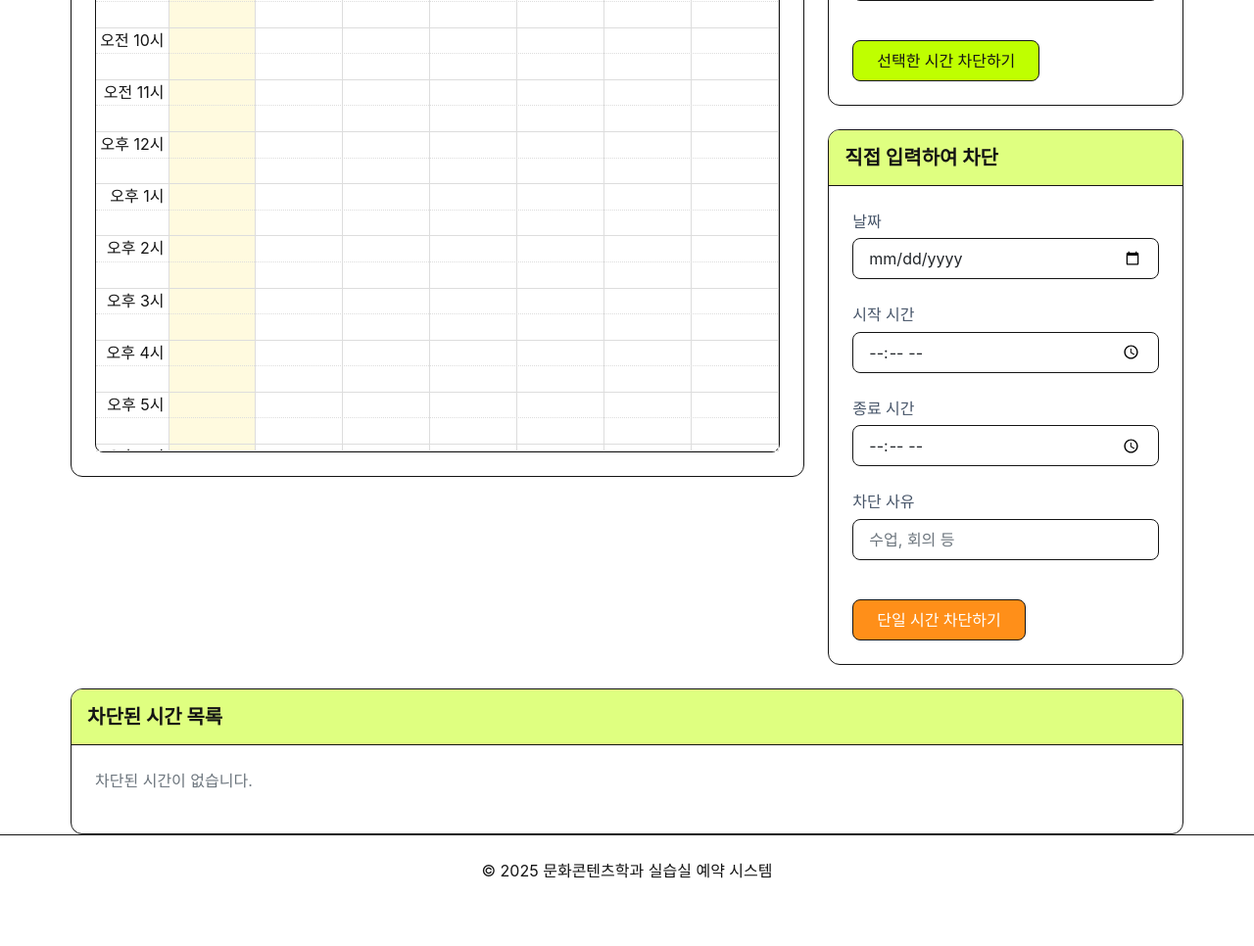
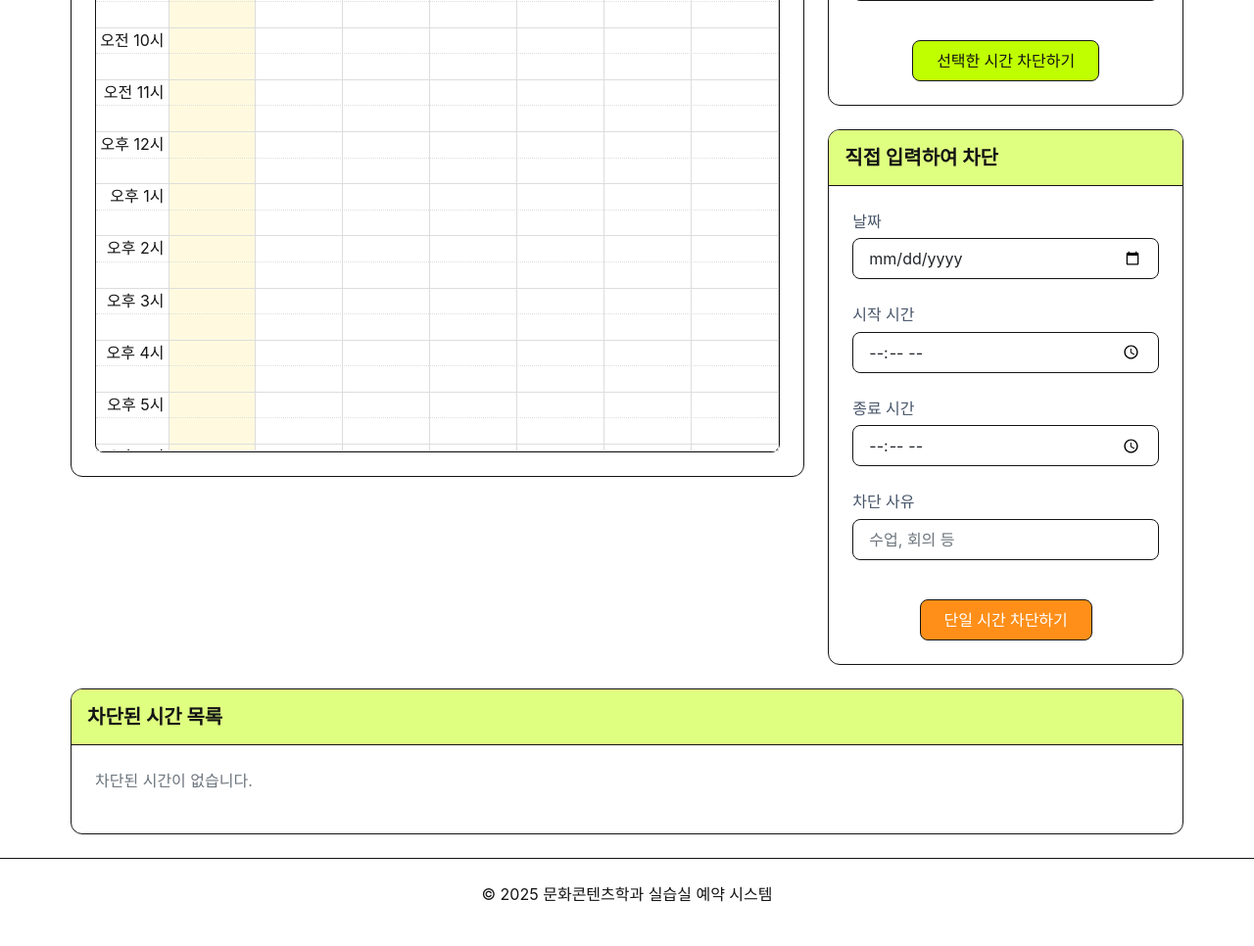
Before and after one commit to gityeop/practice_room_reservation, a Flask app: page /admin/block-time in a window 1280 px wide. Shown: the part 475-1441 px from the top of the page at 98% size. Before the commit the page ends 1372 px from the top, so only its background shows below. Run offline with Flask 3, Linux system fonts and the light colour scheme; a user stored in the database is signed in.

Commit message:
improve: db 초기화 및 ui 개선

```diff
--- a/static/css/style.css
+++ b/static/css/style.css
@@ -8,7 +8,7 @@
     --color-secondary: #FF8F19;      /* 보조 색상: 오렌지 */
     --color-secondary-dark: #E67300; /* 보조 색상 (어두운 버전) */
     --color-secondary-light: #FFF3E6; /* 보조 색상 (밝은 버전) */
-
+    --color-secondary-deep: #cd6600;
     --color-tertiary: #6C5CE7;       /* 3차 색상: 보라색 */
 
     --color-success: #2DD4BF;        /* 성공 */
@@ -286,11 +286,21 @@ footer {
 .btn-secondary {
     background-color: var(--color-secondary);
     color: var(--color-white);
+    transition: all var(--transition-fast);
 }
 
 .btn-secondary:hover {
     background-color: var(--color-secondary-dark);
     color: var(--color-white);
+    border-color: var(--color-dark);
+    box-shadow: var(--shadow-md);
+}
+
+.btn-secondary:active {
+    background-color: var(--color-secondary-deep) !important;
+    color: var(--color-white);
+    border-color: var(--color-dark);
+    box-shadow: var(--shadow-md);
 }
 
 .btn-tertiary {
@@ -669,7 +679,7 @@ label {
 .mt-1 { margin-top: var(--spacing-xs); }
 .mt-2 { margin-top: var(--spacing-sm); }
 .mt-3 { margin-top: var(--spacing-md); }
-.mt-4 { margin-top: var(--spacing-lg); }
+.mt-4 { margin-top: var(--spacing-lg); margin-bottom: var(--spacing-lg); }
 .mt-5 { margin-top: var(--spacing-xl); }
 
 .mb-0 { margin-bottom: 0; }
@@ -1010,7 +1020,7 @@ label {
 
 .auth-form-container form {
     width: 100%;
-    max-width: none !important; /* uCD5Cub300 ub108ube44 uc81cud55c uc81cuac70 */
+    max-width: none !important; /* uCD5Cub300 ub108ube44 uc81cud55c uc81cuac70 ud569ub2c8ub2e4 */
 }
 
 .auth-form-container .form-group {
@@ -1259,14 +1269,15 @@ select.form-control::-ms-expand {
 }
 
 .admin-dashboard .btn-danger{
-    background-color: var(--color-error);
+    --bs-btn-bg: var(--color-error) !important;
     color: var(--color-white);
     border-color: var(--color-dark);
     transition: all var(--transition-fast);
 }
 
 .admin-dashboard .btn-danger:hover {
-    background-color: var(--color-error-dark);
+    --bs-btn-bg: var(--color-error-dark) !important;
+    --bs-btn-active-border-color: var(--color-dark) !important;
     color: var(--color-white);
     border-color: var(--color-dark);
     box-shadow: var(--shadow-md);
@@ -1316,3 +1327,36 @@ select.form-control::-ms-expand {
 .rejected-reservations th {
     background-color: var(--color-error-light) !important;
 }
+
+/* uad00ub9acuc790 ud398uc774uc9c0 ubc84ud2bc uc911uc559 uc815ub82c */
+.btn-center-container {
+    display: flex;
+    justify-content: center;
+    width: 100%;
+}
+
+.center-cell {
+    justify-content: center;
+    display: flex;
+}
+
+.center-cell .btn-danger {
+    background-color: var(--color-error) !important;
+    color: var(--color-white) !important;
+    border-color: var(--color-dark) !important;
+    transition: all var(--transition-fast);
+}
+
+.center-cell .btn-danger:hover {
+    background-color: var(--color-error-dark) !important;
+    color: var(--color-white) !important;
+    border-color: var(--color-dark) !important;
+    box-shadow: var(--shadow-md);
+}
+
+.center-cell .btn-danger:active {
+    background-color: var(--color-error-deep) !important;
+    color: var(--color-white) !important;
+    border-color: var(--color-dark) !important;
+    box-shadow: var(--shadow-md);
+}
--- a/templates/admin/block_time.html
+++ b/templates/admin/block_time.html
@@ -47,9 +47,11 @@
                             <input type="text" class="form-control" id="batch-reason"
                                 placeholder="수업, 회의 등" required>
                         </div>
-                        <button type="submit" class="btn btn-primary btn-block mt-3" id="save-blocks">
-                            선택한 시간 차단하기
-                        </button>
+                        <div class="btn-center-container">
+                            <button type="submit" class="btn btn-primary mt-3" id="save-blocks">
+                                선택한 시간 차단하기
+                            </button>
+                        </div>
                     </form>
                 </div>
             </div>
@@ -78,7 +80,9 @@
                             <input type="text" class="form-control" id="reason" name="reason"
                                 placeholder="수업, 회의 등" required>
                         </div>
-                        <button type="submit" class="btn btn-secondary btn-block mt-3">단일 시간 차단하기</button>
+                        <div class="btn-center-container">
+                            <button type="submit" class="btn btn-secondary mt-3">단일 시간 차단하기</button>
+                        </div>
                     </form>
                 </div>
             </div>
@@ -112,7 +116,7 @@
                                         <td>{{ block.start_time.strftime('%H:%M') }}</td>
                                         <td>{{ block.end_time.strftime('%H:%M') }}</td>
                                         <td>{{ block.reason }}</td>
-                                        <td>
+                                        <td class="center-cell">
                                             <form action="{{ url_for('admin.unblock_time', block_id=block.id) }}" method="post">
                                                 <button type="submit" class="btn btn-danger btn-sm">차단 해제</button>
                                             </form>
```
Also changed, not shown: init_db.py (+20 -9 lines).
